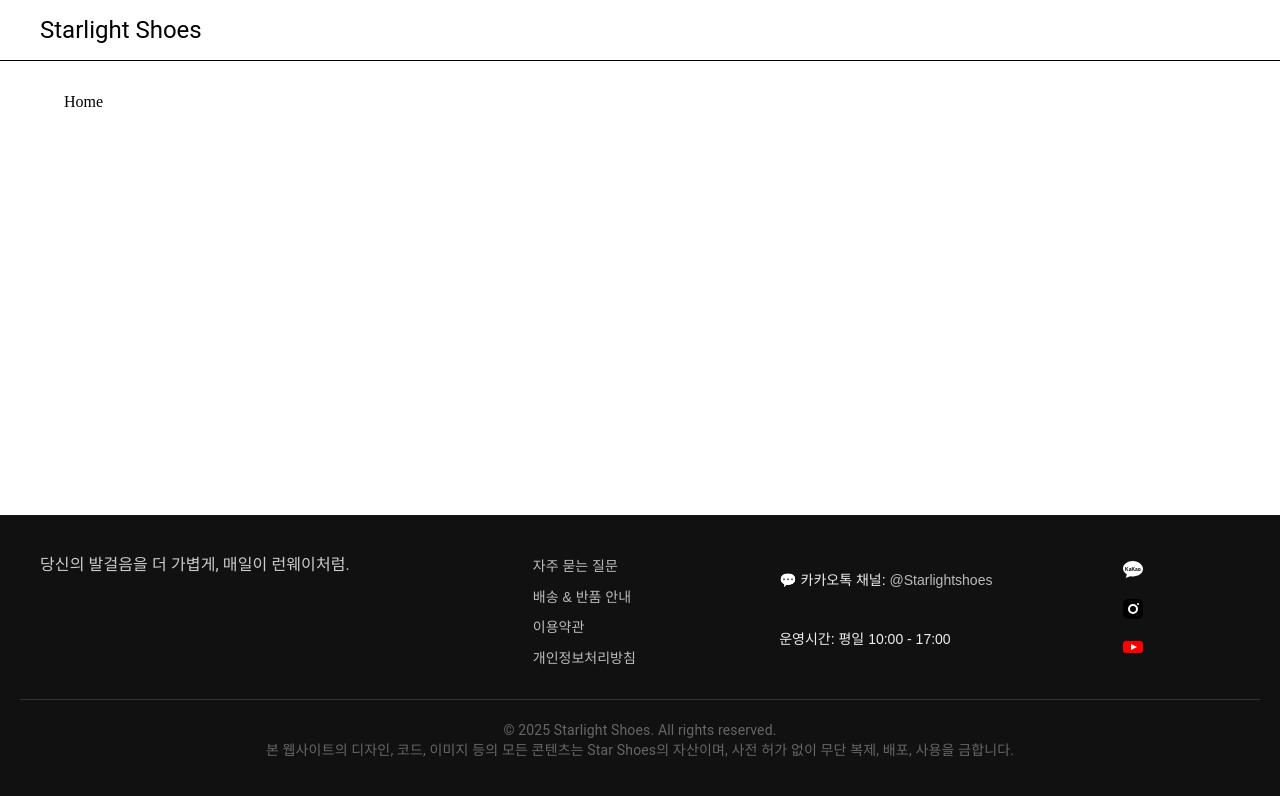
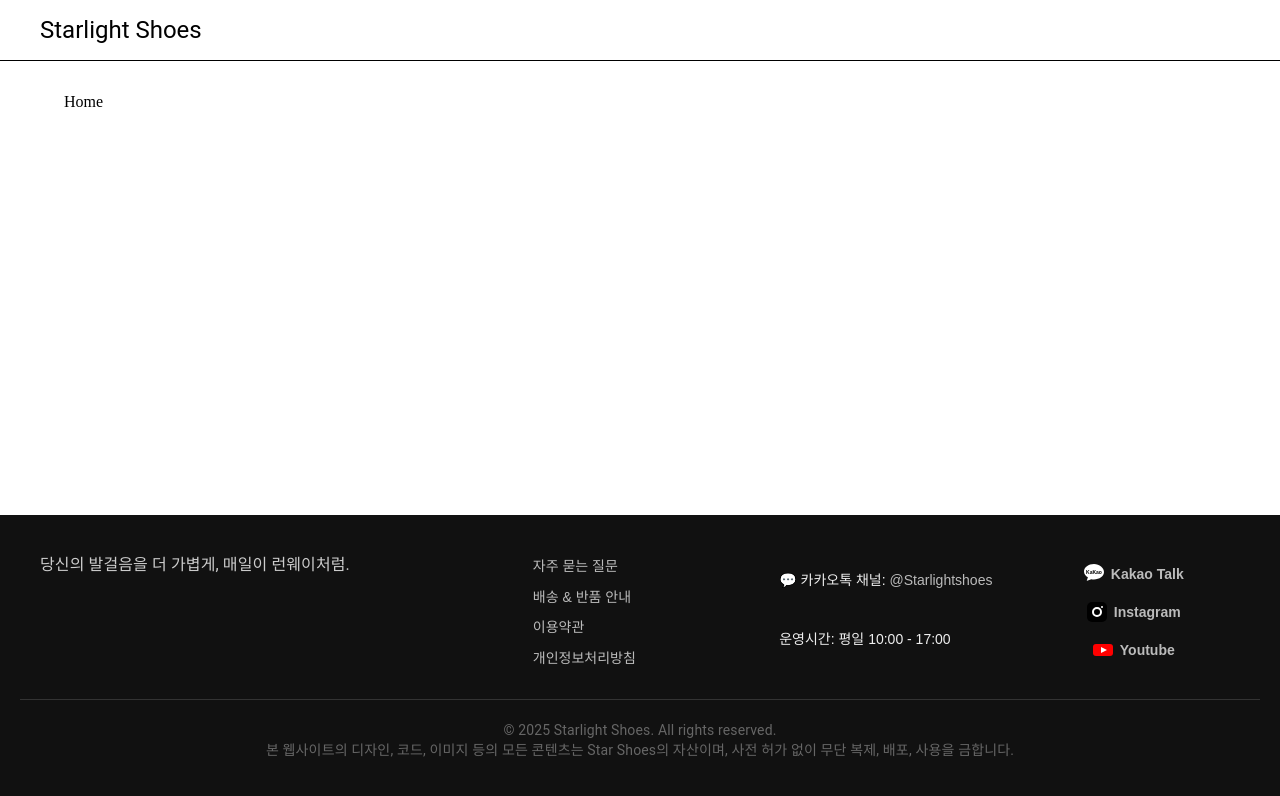
Before and after one commit to DongEsssss/shoes, a React (Create React App) app: page /home in a window 1280 px wide. Shown: the top 796 px of the page. Built offline with nearby package versions, Linux system fonts and the light colour scheme; some icons are missing.

Commit message:
footer 업데이트

```diff
--- a/src/component/layout/footer/footer.scss
+++ b/src/component/layout/footer/footer.scss
@@ -42,10 +42,15 @@
         display: grid;
         grid-template-columns: repeat(1, 1fr);
         align-items: center;
-        justify-items: center
+        justify-items: center;
+
+        .social-text {
+            display: flex;
+            align-items: center;
+            gap: 5px;
+            font-weight: bold;
+        }
     }
-
-    ;
 
     .footer-social a img {
         width: 24px;
--- a/src/component/layout/footer/index.tsx
+++ b/src/component/layout/footer/index.tsx
@@ -20,14 +20,14 @@ export default function Footer() {
                     <p>운영시간: 평일 10:00 - 17:00</p>
                 </div>
                 <div className="footer-social">
-                    <a href="#">
-                        <KakaoIcon />
+                    <a href="#" className="social-text">
+                        <KakaoIcon /> Kakao Talk
                     </a>
-                    <a href="#">
-                        <InstagramIcon />
+                    <a href="#" className="social-text">
+                        <InstagramIcon /> Instagram
                     </a>
-                    <a href="#">
-                        <YoutubeIcon />
+                    <a href="#" className="social-text">
+                        <YoutubeIcon /> Youtube
                     </a>
                 </div>
             </div>
```
